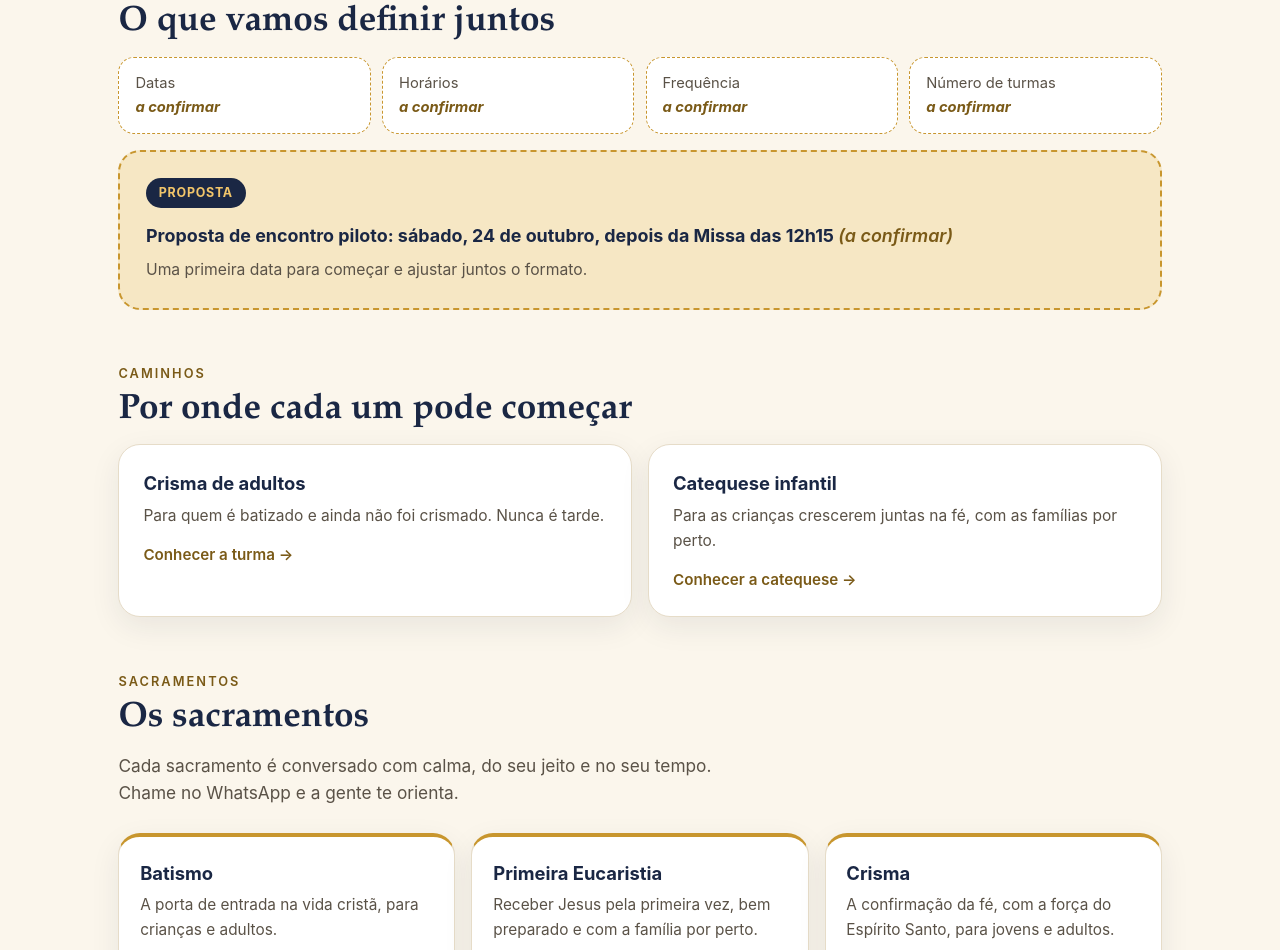
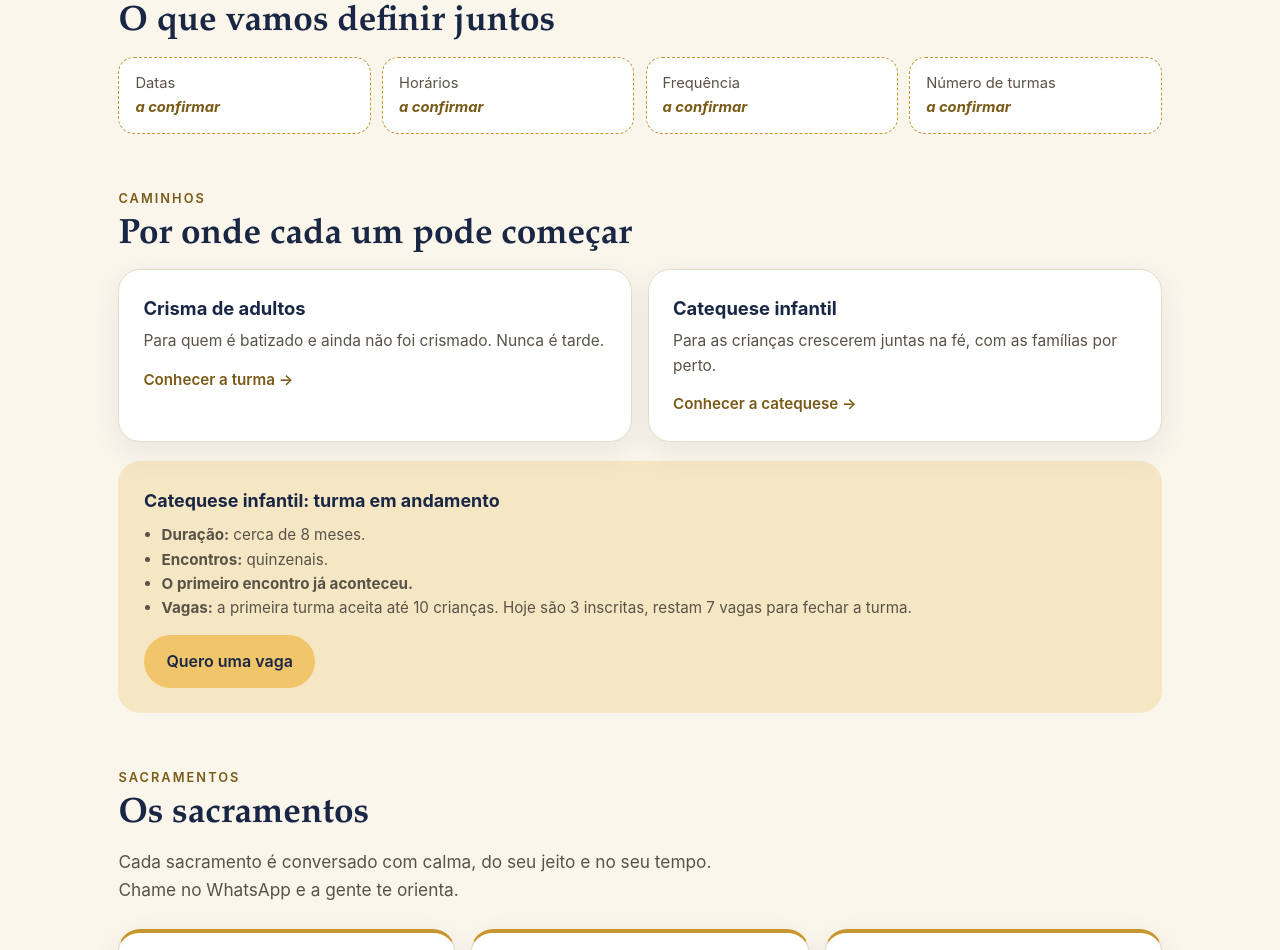
Before and after one commit to Comdei/comdei-org, a plain HTML site: page lapa.html in a window 1280 px wide. Shown: the part 2482-3432 px from the top of the page. Drawn offline with Linux system fonts and the light colour scheme.

Commit message:
Catequese infantil: turma em andamento (8 meses, quinzenal, 7 vagas); remove proposta de piloto (#27)
Co-authored-by: Lucas Lima <lucas@comdei.org>

```diff
--- a/lapa.html
+++ b/lapa.html
@@ -269,11 +269,6 @@
         <div>Frequência<b>a confirmar</b></div>
         <div>Número de turmas<b>a confirmar</b></div>
       </div>
-      <div class="soft bg-gold" style="margin-top:1rem;border:2px dashed var(--gold)">
-        <span class="future-tag">Proposta</span>
-        <h3>Proposta de encontro piloto: sábado, 24 de outubro, depois da Missa das 12h15 <span class="tbc">(a confirmar)</span></h3>
-        <p>Uma primeira data para começar e ajustar juntos o formato.</p>
-      </div>
     </section>
 
     <section id="caminhos">
@@ -282,6 +277,14 @@
       <div class="paths paths-2">
         <a class="path" href="/crisma-adultos"><h3>Crisma de adultos</h3><p>Para quem é batizado e ainda não foi crismado. Nunca é tarde.</p><span class="go">Conhecer a turma →</span></a>
         <a class="path" href="/catequese-infantil"><h3>Catequese infantil</h3><p>Para as crianças crescerem juntas na fé, com as famílias por perto.</p><span class="go">Conhecer a catequese →</span></a>
+      </div>
+      <div class="soft bg-gold turma" style="margin-top:1.2rem">
+        <h3>Catequese infantil: turma em andamento</h3>
+        <ul><li><strong>Duração:</strong> cerca de 8 meses.</li>
+          <li><strong>Encontros:</strong> quinzenais.</li>
+          <li><strong>O primeiro encontro já aconteceu.</strong></li>
+          <li><strong>Vagas:</strong> a primeira turma aceita até 10 crianças. Hoje são 3 inscritas, restam 7 vagas para fechar a turma.</li></ul>
+        <p style="margin-top:0.9rem"><a class="btn btn-gold" href="https://wa.me/5521981454569?text=Ol%C3%A1!%20Quero%20uma%20vaga%20na%20turma%20de%20catequese%20infantil%20na%20Lapa%20dos%20Mercadores.%20Idade%20da%20crian%C3%A7a%3A%20" target="_blank" rel="noopener">Quero uma vaga</a></p>
       </div>
     </section>
 
```
Also changed, not shown: catequese-infantil.html (+5 -3 lines).
